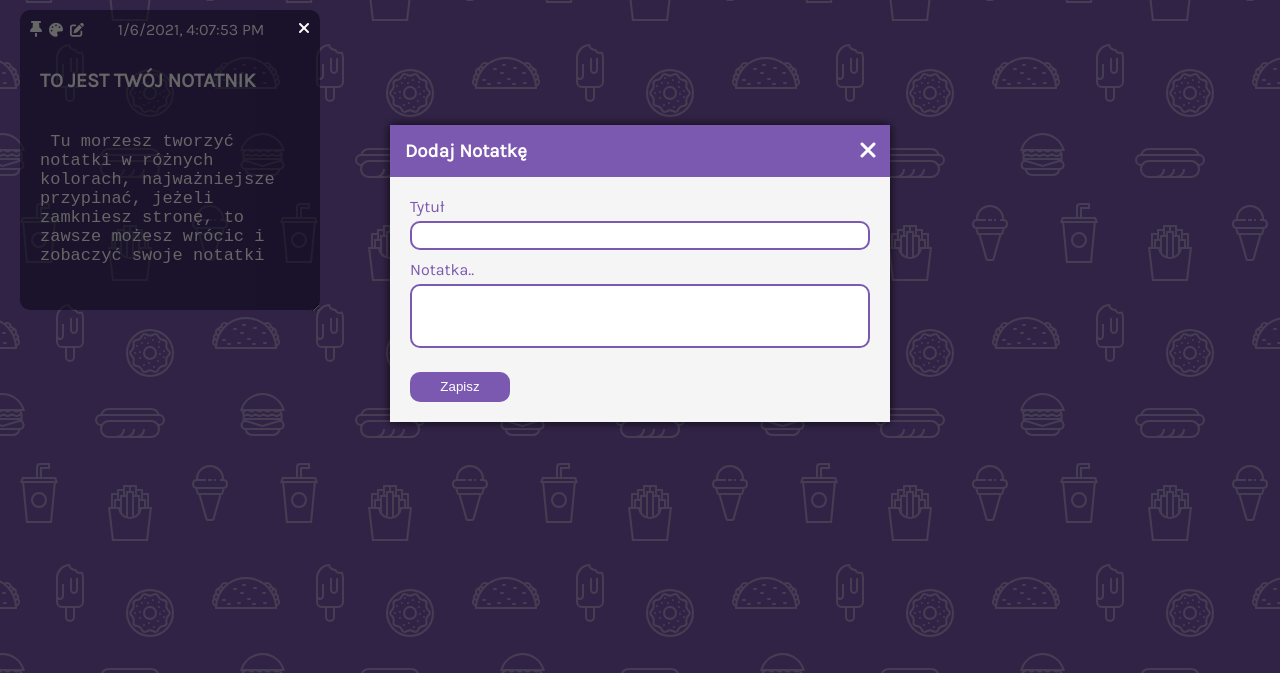
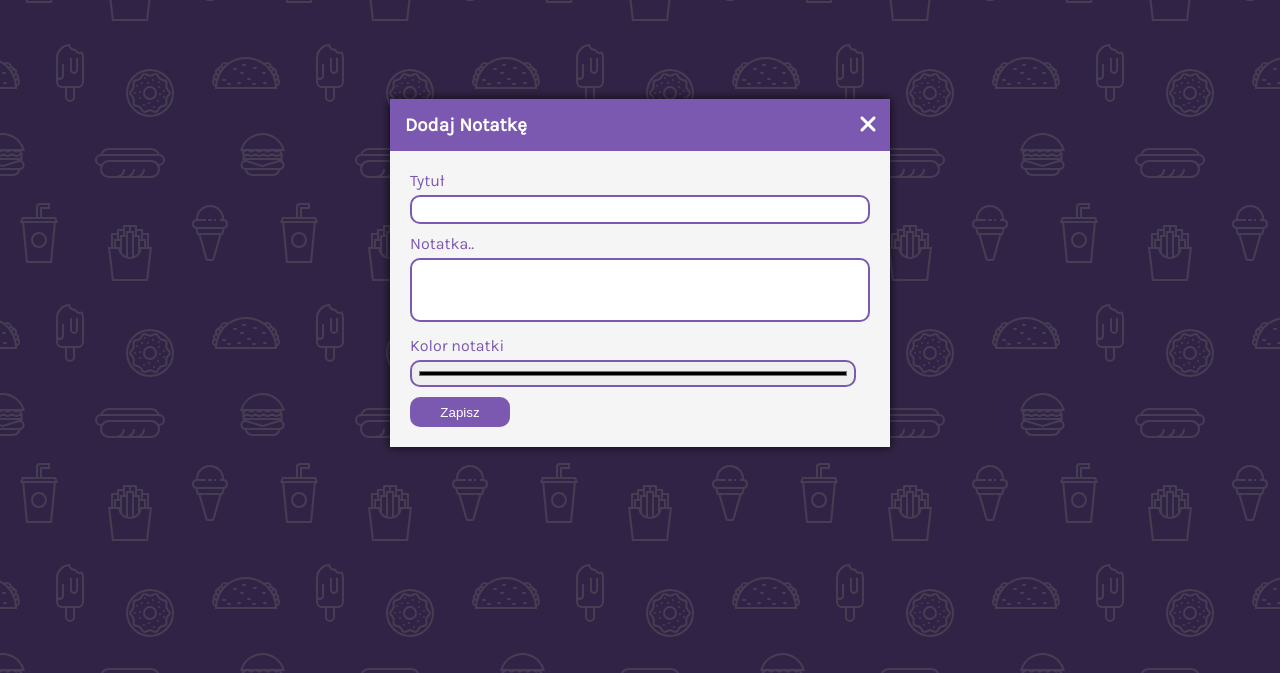
Before and after one commit to ViktoriaMelnyk/Javascript, a website: page notekeep/index.html in a window 1280 px wide. Both pictures are taken after a click on the element "UTWÓRZ NOTATKĘ". Shown: the part 127-800 px from the top of the page. Drawn offline with Linux system fonts and the light colour scheme.

Commit message:
note color

```diff
--- a/notekeep/index.html
+++ b/notekeep/index.html
@@ -11,6 +11,7 @@
 
 <body>
     <h1 id="show-modal">Utwórz Notatkę</h1>
+
     <div class="container" id="notes__container">
     </div>
     <div class="modal-container" id="modal">
@@ -29,7 +30,12 @@
                         <label for="note-text" class="form-label">Notatka..</label>
                         <textarea class="text-input" id="note-text"></textarea>
                     </div>
+                    <div class="form-gruop">
+                        <label for="note-color" class="form-label">Kolor notatki</label>
+                        <input id="note-color" type="color" class="form-input" value="#000000">
+                    </div>
                     <button type="submit">Zapisz</button>
+
                 </form>
             </div>
         </div>
--- a/notekeep/main.js
+++ b/notekeep/main.js
@@ -5,7 +5,7 @@ const noteForm = document.getElementById('note-form');
 const noteTitle = document.getElementById('note-title');
 const noteText = document.getElementById('note-text');
 const container = document.getElementById('notes__container');
-
+const noteColor = document.getElementById('note-color');
 
 let notes = [];
 
@@ -30,8 +30,8 @@ function buildNotes() {
     container.textContent = '';
     //Build items
     notes.forEach((note) => {
-        const { title, text, createDate } = note;
-        console.log(title, text, createDate);
+        const { title, text, createDate,color } = note;
+        console.log(title, text, createDate, color);
 
         //Item
         const item = document.createElement('div');
@@ -76,6 +76,10 @@ function buildNotes() {
         tools.append(toolsLeft, date, deleteIcon);
         item.append(tools,Title,Text);
         container.appendChild(item);
+        //item.style.background =`rgba('${color}',.5)`;
+        item.style.background = color;
+        item.style.opacity = '0.8';
+
 
 
         //pinnIcon.setAttribute('onclick', pinnNote());
@@ -109,14 +113,7 @@ function fetchNotes() {
     if (localStorage.getItem('notatki')) {
         notes = JSON.parse(localStorage.getItem('notatki'));
     } else {
-        notes = [
-            {
-                title: 'To jest twój notatnik',
-                text:
-              ' Tu morzesz tworzyć notatki w różnych kolorach, najważniejsze przypinać, jeżeli zamkniesz stronę, to zawsze możesz wrócic i zobaczyć swoje notatki',
-                createDate: new Date().toLocaleString(),
-            },
-        ];
+        notes = [];
         localStorage.setItem('notatki', JSON.stringify(notes));
     }
     buildNotes();
@@ -139,15 +136,16 @@ function storeNote(e) {
     e.preventDefault();
     const titleValue = noteTitle.value;
     let textValue = noteText.value;
-    console.log(titleValue, textValue);
+    let colorValue = noteColor.value;
+    console.log(titleValue, textValue,colorValue);
     const note = {
         title: titleValue,
         text: textValue,
         createDate: new Date().toLocaleString(),
-        // colour: true
+        color: colorValue,
     };
     notes.push(note);
-    console.log(notes);
+    //console.log(notes);
     localStorage.setItem('notatki', JSON.stringify(notes));
     fetchNotes();
     noteForm.reset();
--- a/notekeep/style.css
+++ b/notekeep/style.css
@@ -39,7 +39,7 @@ h1:hover {
 }
 
 .item {
-    background: rgba(10, 1, 41, 0.5);
+    background: rgba(0, 0, 0, .5);
     color: #fff;
     margin: 30px 20px;
     height: 300px;
@@ -68,6 +68,7 @@ h1:hover {
 .date {
     padding: 0 7px;
 }
+
 .fas {
     cursor: pointer;
     z-index: 2;
```
